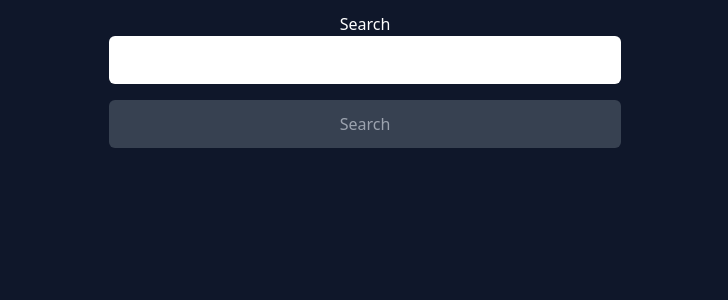
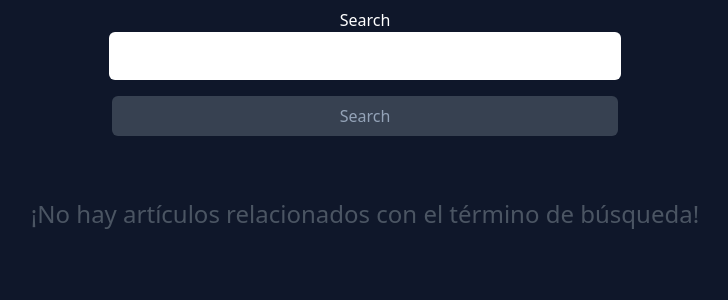
Before and after one commit to IgnFed/Wordpress_Consumo_Api, a Next.js app: page / in a window 1280 px wide. Shown: the top 300 px of the page, without its empty margins (275-1003 px from the left). Built offline with nearby package versions, Linux system fonts and the light colour scheme.

Commit message:
changed styles, and fixed errors

```diff
--- a/pages/index.tsx
+++ b/pages/index.tsx
@@ -1,45 +1,56 @@
-import { useState } from "react"
-import useApi from "../hooks/useApi"
-import { Input } from '../components/Input'
-import { Form } from "../components/Form"
-import { DataList } from "../components/DataList"
+import React, { useState } from "react"
+import useApi from "hooks/useApi"
+import { Input } from 'components/Input'
+import { Form } from "components/Form"
+import { DataList } from "components/DataList"
 import { Loader } from "components/Loader"
+import { Button } from "components/Button"
 export default function Home() {
 
   const [searcherValue, setSearcherValue] = useState('')
-  const [ isEnable, setIsEnable ] = useState(false)
-  const { data, isLoading, updateFilters, abort } = useApi({})
-  const handleChange = (e: any) =>{
-    if(!e.target.value) setIsEnable(false)
-    else setIsEnable(true)
+  const [isDisable, setIsDisable] = useState(true)
+  const { response, isLoading, updateFilters, abort } = useApi({})
+  const handleChange = (e: React.ChangeEvent<HTMLInputElement>) => {
+    if (!e.target.value) setIsDisable(true)
+    else setIsDisable(false)
     setSearcherValue(e.target.value)
   }
-  const handleSubmit = (e:any)=>{
+  const handleSubmit = (e: React.FormEvent<HTMLFormElement>) => {
     e.preventDefault()
     updateFilters({ search: searcherValue })
-    setIsEnable(false)
+    setIsDisable(false)
   }
 
-  const handleAbort = ()=>{
-    setIsEnable(true)
+  const handleAbort = () => {
+    if (!searcherValue) setIsDisable(true)
+    else setIsDisable(false)
     abort()
   }
 
   return (
-    <section className="h-full flex flex-col items-center pt-3 gap-10">
+    <section className="p-2 grid grid-rows-[150px_1fr] gap-10">
       <Form submitEvent={handleSubmit} >
         <Input handleChange={handleChange} value={searcherValue} />
-        <button type="submit" disabled={!isEnable ? true : false} className={`bg-gray-700 w-10/12 p-3 rounded-md text-gray-400 ${isEnable && 'hover:bg-gray-800'} ${isEnable && 'hover:text-white'} transition-colors sm:w-2/5`} >Search</button>
+        <Button disabled={isDisable} type="submit" className="w-10/12 sm:w-2/5">Search</Button>
       </Form>
       {
         isLoading ?
-        <>
-        <Loader />
-        <button type="button" onClick={handleAbort} className={` absolute top-1/2 left-1/2 translate-y-20 -translate-x-1/2 bg-gray-700 w-2/5 p-3 rounded-md text-gray-400 ${isEnable && 'hover:bg-gray-800'} ${isEnable && 'hover:text-white'} transition-colors`} >Cancel</button>
-        </>
 
-        :
-        <DataList data={data} />
+          <div className="flex flex-col w-fit justify-self-center items-center gap-2 pt-10">
+            <Loader />
+            <Button onClick={handleAbort} className="w-56 sm:w-96">Cancel</Button>
+          </div>
+
+          :
+
+          !response.size && !isLoading ?
+
+            <span className="text-center text-gray-600 text-2xl">¡No hay artículos relacionados con el término de búsqueda!</span>
+
+            :
+
+            <DataList data={response.data} />
+
       }
     </section>
   )
```
